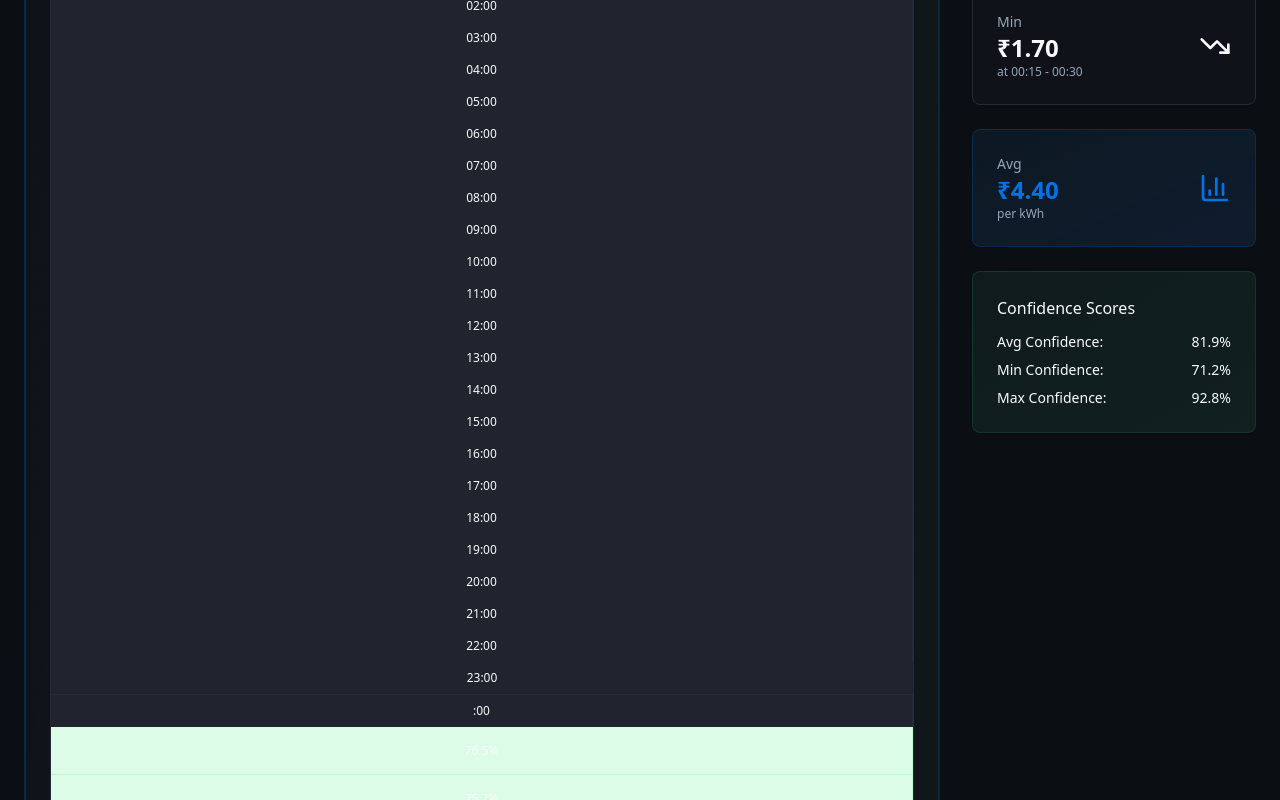
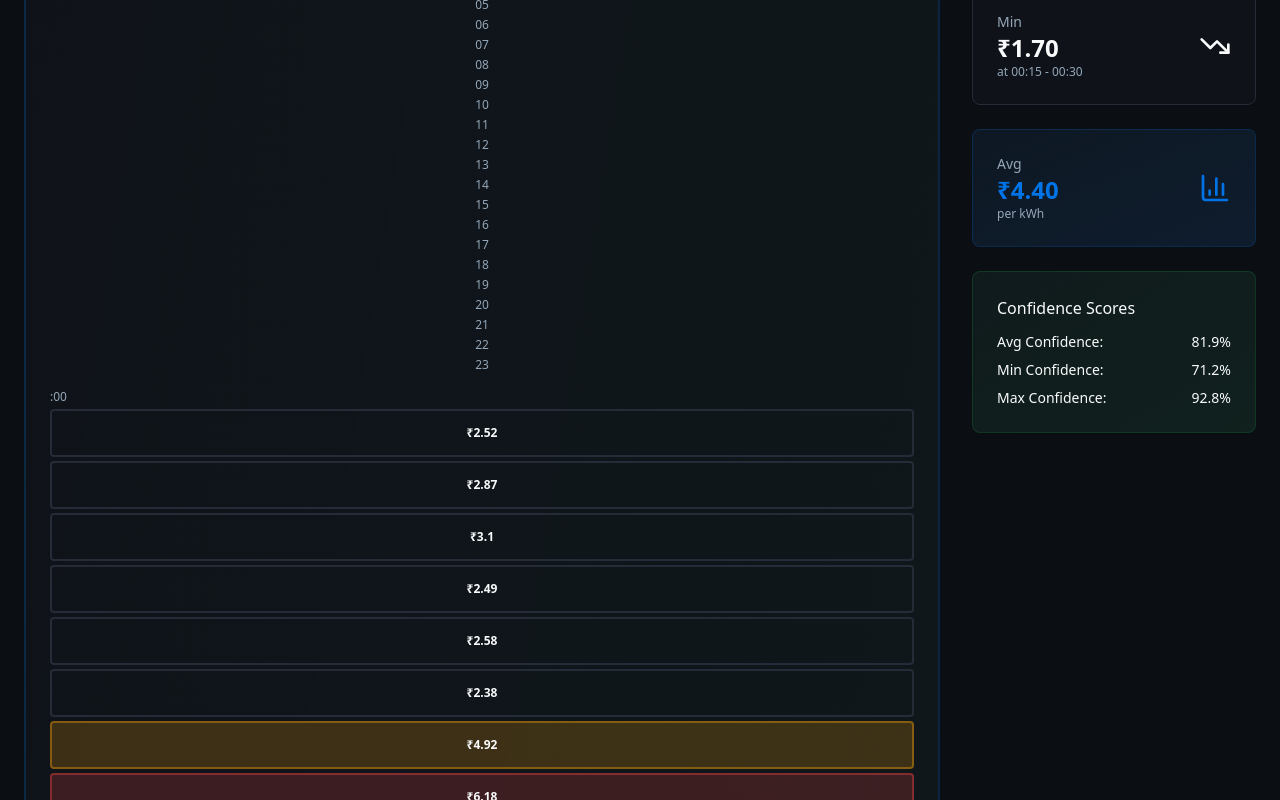
Before and after one commit to daylightduck/iex-market-lens-india, a React (Vite) app: page /gdam-forecast in a window 1280 px wide. Shown: the part 400-1200 px from the top of the page. Built offline with nearby package versions, Linux system fonts and the light colour scheme.

Commit message:
Reverted to commit 5d1f31e787777e9353e0ac9005b4b77dd31e027f

```diff
--- a/src/pages/DAMForecastPage.tsx
+++ b/src/pages/DAMForecastPage.tsx
@@ -165,57 +165,52 @@ const DAMForecastPage = () => {
                 </div>
               </CardHeader>
               <CardContent>
-                {/* Matrix Heatmap */}
-                <div className="border rounded-lg overflow-hidden">
-                  {/* Column Headers (Hours) */}
-                  <div className="grid grid-cols-25 bg-muted">
-                    <div className="p-2 text-xs font-medium text-center border-r">Time</div>
+                <div className="space-y-4">
+                  {/* Hour labels */}
+                  <div className="grid grid-cols-25 gap-1 text-xs text-muted-foreground">
+                    <div></div> {/* Empty corner */}
                     {Array.from({ length: 24 }, (_, i) => (
-                      <div key={i} className="p-2 text-xs font-medium text-center border-r last:border-r-0">
-                        {i.toString().padStart(2, '0')}:00
+                      <div key={i} className="text-center font-medium">
+                        {i.toString().padStart(2, '0')}
                       </div>
                     ))}
                   </div>
 
-                  {/* Matrix Rows */}
-                  {Array.from({ length: 4 }, (_, rowIndex) => (
-                    <div key={rowIndex} className="grid grid-cols-25 border-t">
-                      {/* Row Header (15-min intervals) */}
-                      <div className="p-2 text-xs font-medium text-center bg-muted border-r flex items-center justify-center">
-                        :{(rowIndex * 15).toString().padStart(2, '0')}
+                  {/* Heatmap grid */}
+                  {Array.from({ length: 4 }, (_, quarterIndex) => (
+                    <div key={quarterIndex} className="grid grid-cols-25 gap-1">
+                      {/* Quarter label */}
+                      <div className="text-xs text-muted-foreground font-medium flex items-center">
+                        :{(quarterIndex * 15).toString().padStart(2, '0')}
                       </div>
 
-                      {/* Matrix Cells */}
-                      {Array.from({ length: 24 }, (_, colIndex) => {
+                      {/* Hour cells */}
+                      {Array.from({ length: 24 }, (_, hourIndex) => {
                         const dataPoint = forecastData.find(
-                          d => d.hour === colIndex && d.quarter === rowIndex
+                          d => d.hour === hourIndex && d.quarter === quarterIndex
                         );
-                        const confidence = dataPoint?.confidence || 0;
-
-                        let bgColor = 'bg-red-100 hover:bg-red-200 border-red-200'; // Low confidence
-
-                        if (confidence >= 70) {
-                          bgColor = 'bg-green-100 hover:bg-green-200 border-green-200'; // High confidence
-                        } else if (confidence >= 40) {
-                          bgColor = 'bg-yellow-100 hover:bg-yellow-200 border-yellow-200'; // Medium confidence
-                        }
-
                         return (
                           <div
-                            key={colIndex}
-                            className={`relative group h-12 ${bgColor} border-r border-b last:border-r-0 cursor-pointer transition-all hover:scale-105 hover:z-10 flex items-center justify-center`}
+                            key={`${hourIndex}-${quarterIndex}`}
+                            className={cn(
+                              "relative h-12 rounded border-2 cursor-pointer transition-all duration-200 hover:scale-105 hover:shadow-lg group",
+                              getPriceColorClass(dataPoint?.price || 0)
+                            )}
+                            title={`${dataPoint?.timeRange} - ₹${dataPoint?.price}/kWh`}
                           >
-                            <span className="text-xs font-medium">{confidence}%</span>
+                            <div className="absolute inset-0 flex items-center justify-center">
+                              <span className="text-xs font-semibold text-foreground">
+                                ₹{dataPoint?.price}
+                              </span>
+                            </div>
 
                             {/* Tooltip */}
-                            {dataPoint && (
-                              <div className="absolute bottom-full left-1/2 transform -translate-x-1/2 mb-2 px-3 py-2 bg-popover border rounded-lg shadow-lg opacity-0 group-hover:opacity-100 transition-opacity duration-200 pointer-events-none z-20 whitespace-nowrap">
-                                <div className="text-sm font-medium">{dataPoint?.timeRange}</div>
-                                <div className="text-xs text-muted-foreground">
-                                  Confidence: {dataPoint?.confidence}%
-                                </div>
+                            <div className="absolute bottom-full left-1/2 transform -translate-x-1/2 mb-2 px-3 py-2 bg-popover border rounded-lg shadow-lg opacity-0 group-hover:opacity-100 transition-opacity duration-200 pointer-events-none z-10 whitespace-nowrap">
+                              <div className="text-sm font-medium">{dataPoint?.timeRange}</div>
+                              <div className="text-xs text-muted-foreground">
+                                Confidence: {dataPoint?.confidence}%
                               </div>
-                            )}
+                            </div>
                           </div>
                         );
                       })}
--- a/src/pages/GDAMForecastPage.tsx
+++ b/src/pages/GDAMForecastPage.tsx
@@ -165,57 +165,52 @@ const GDAMForecastPage = () => {
                 </div>
               </CardHeader>
               <CardContent>
-                {/* Matrix Heatmap */}
-                <div className="border rounded-lg overflow-hidden">
-                  {/* Column Headers (Hours) */}
-                  <div className="grid grid-cols-25 bg-muted">
-                    <div className="p-2 text-xs font-medium text-center border-r">Time</div>
+                <div className="space-y-4">
+                  {/* Hour labels */}
+                  <div className="grid grid-cols-25 gap-1 text-xs text-muted-foreground">
+                    <div></div> {/* Empty corner */}
                     {Array.from({ length: 24 }, (_, i) => (
-                      <div key={i} className="p-2 text-xs font-medium text-center border-r last:border-r-0">
-                        {i.toString().padStart(2, '0')}:00
+                      <div key={i} className="text-center font-medium">
+                        {i.toString().padStart(2, '0')}
                       </div>
                     ))}
                   </div>
 
-                  {/* Matrix Rows */}
-                  {Array.from({ length: 4 }, (_, rowIndex) => (
-                    <div key={rowIndex} className="grid grid-cols-25 border-t">
-                      {/* Row Header (15-min intervals) */}
-                      <div className="p-2 text-xs font-medium text-center bg-muted border-r flex items-center justify-center">
-                        :{(rowIndex * 15).toString().padStart(2, '0')}
+                  {/* Heatmap grid */}
+                  {Array.from({ length: 4 }, (_, quarterIndex) => (
+                    <div key={quarterIndex} className="grid grid-cols-25 gap-1">
+                      {/* Quarter label */}
+                      <div className="text-xs text-muted-foreground font-medium flex items-center">
+                        :{(quarterIndex * 15).toString().padStart(2, '0')}
                       </div>
 
-                      {/* Matrix Cells */}
-                      {Array.from({ length: 24 }, (_, colIndex) => {
+                      {/* Hour cells */}
+                      {Array.from({ length: 24 }, (_, hourIndex) => {
                         const dataPoint = forecastData.find(
-                          d => d.hour === colIndex && d.quarter === rowIndex
+                          d => d.hour === hourIndex && d.quarter === quarterIndex
                         );
-                        const confidence = dataPoint?.confidence || 0;
-
-                        let bgColor = 'bg-red-100 hover:bg-red-200 border-red-200'; // Low confidence
-
-                        if (confidence >= 70) {
-                          bgColor = 'bg-green-100 hover:bg-green-200 border-green-200'; // High confidence
-                        } else if (confidence >= 40) {
-                          bgColor = 'bg-yellow-100 hover:bg-yellow-200 border-yellow-200'; // Medium confidence
-                        }
-
                         return (
                           <div
-                            key={colIndex}
-                            className={`relative group h-12 ${bgColor} border-r border-b last:border-r-0 cursor-pointer transition-all hover:scale-105 hover:z-10 flex items-center justify-center`}
+                            key={`${hourIndex}-${quarterIndex}`}
+                            className={cn(
+                              "relative h-12 rounded border-2 cursor-pointer transition-all duration-200 hover:scale-105 hover:shadow-lg group",
+                              getPriceColorClass(dataPoint?.price || 0)
+                            )}
+                            title={`${dataPoint?.timeRange} - ₹${dataPoint?.price}/kWh`}
                           >
-                            <span className="text-xs font-medium">{confidence}%</span>
+                            <div className="absolute inset-0 flex items-center justify-center">
+                              <span className="text-xs font-semibold text-foreground">
+                                ₹{dataPoint?.price}
+                              </span>
+                            </div>
 
                             {/* Tooltip */}
-                            {dataPoint && (
-                              <div className="absolute bottom-full left-1/2 transform -translate-x-1/2 mb-2 px-3 py-2 bg-popover border rounded-lg shadow-lg opacity-0 group-hover:opacity-100 transition-opacity duration-200 pointer-events-none z-20 whitespace-nowrap">
-                                <div className="text-sm font-medium">{dataPoint?.timeRange}</div>
-                                <div className="text-xs text-muted-foreground">
-                                  Confidence: {dataPoint?.confidence}%
-                                </div>
+                            <div className="absolute bottom-full left-1/2 transform -translate-x-1/2 mb-2 px-3 py-2 bg-popover border rounded-lg shadow-lg opacity-0 group-hover:opacity-100 transition-opacity duration-200 pointer-events-none z-10 whitespace-nowrap">
+                              <div className="text-sm font-medium">{dataPoint?.timeRange}</div>
+                              <div className="text-xs text-muted-foreground">
+                                Confidence: {dataPoint?.confidence}%
                               </div>
-                            )}
+                            </div>
                           </div>
                         );
                       })}
```
